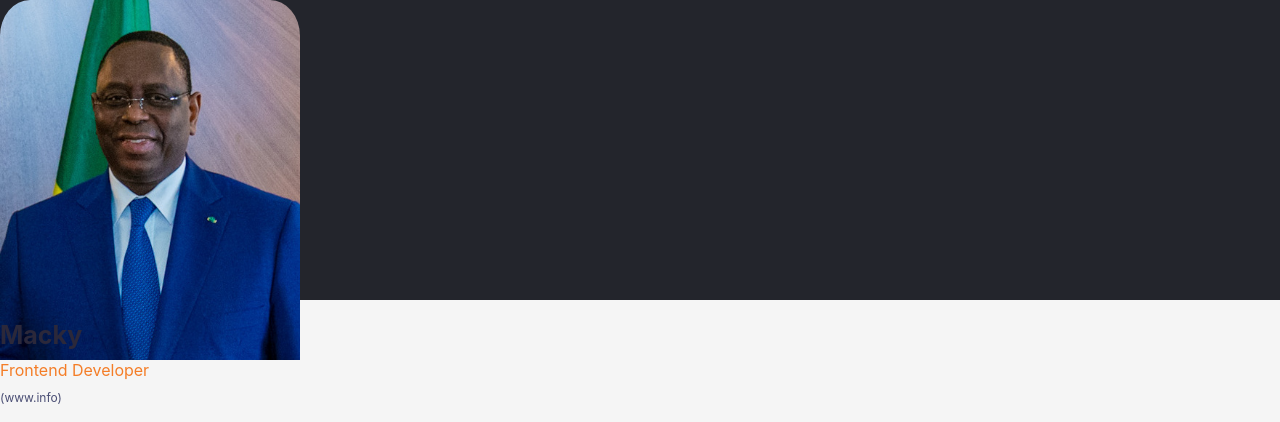
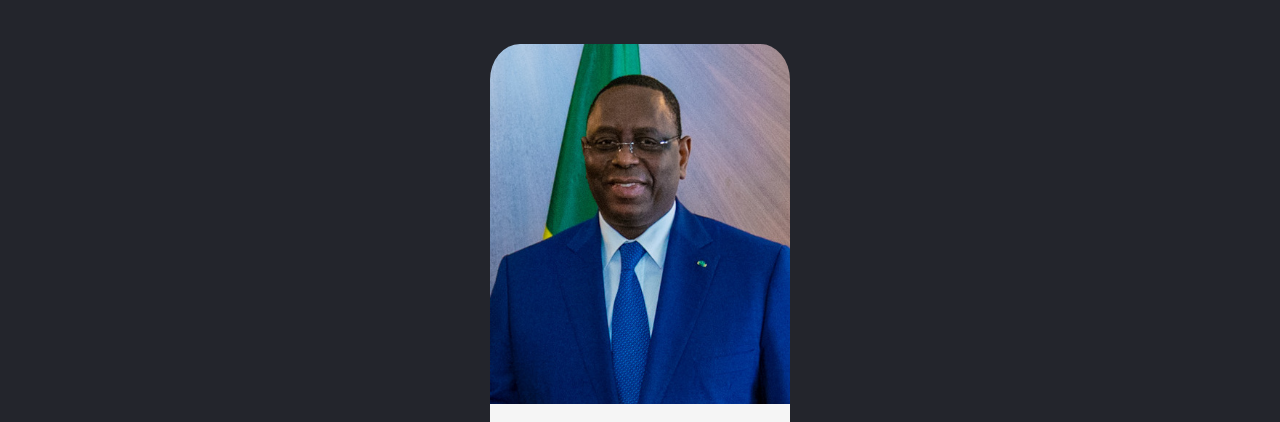
Before and after one commit to billodiallo/my-businesscard, a React app in the folder prject1/scrimsolo/digital-card/: page / in a window 1280 px wide. Shown: the top 422 px of the page. Built offline with nearby package versions, Linux system fonts and the light colour scheme.

Commit message:
Add padding in name

```diff
--- /dev/null
+++ b/prject1/scrimsolo/digital-card/src/components/App.css
@@ -0,0 +1,7 @@
+.App {
+    display: grid;
+    place-items: center;
+    text-align: center;
+    margin-top: 44px;
+    margin-bottom: 44px;
+  }
--- a/prject1/scrimsolo/digital-card/src/components/App.js
+++ b/prject1/scrimsolo/digital-card/src/components/App.js
@@ -1,8 +1,9 @@
 import Info from "./InfosApp";
+import '../components/App.css'
 
 const  App = () => {
   return (
-    <div>
+    <div className="App">
     <Info />
     </div>
   );
--- a/prject1/scrimsolo/digital-card/src/components/InfosApp.js
+++ b/prject1/scrimsolo/digital-card/src/components/InfosApp.js
@@ -1,7 +1,6 @@
 import macky from "../assets/profile.jpg"
 import emailLogo from "../assets/Email-logo.png"
 import linkedln from '../assets/LinkedIn-logo.png'
-import '../styles/styles.css'
 import  styleinfo from '../styles/InfosApp.module.css'
 const Info = () => {
   return (
--- a/prject1/scrimsolo/digital-card/src/index.css
+++ b/prject1/scrimsolo/digital-card/src/index.css
@@ -1,13 +1,16 @@
+@import url("https://fonts.googleapis.com/css2?family=Atkinson+Hyperlegible&display=swap");
+
+*,
+*::before,
+*::after {
+  box-sizing: border-box;
+}
+
 body {
-    margin: 0;
-    font-family: -apple-system, BlinkMacSystemFont, 'Segoe UI', 'Roboto', 'Oxygen',
-      'Ubuntu', 'Cantarell', 'Fira Sans', 'Droid Sans', 'Helvetica Neue',
-      sans-serif;
-    -webkit-font-smoothing: antialiased;
-    -moz-osx-font-smoothing: grayscale;
-  }
-
-  code {
-    font-family: source-code-pro, Menlo, Monaco, Consolas, 'Courier New',
-      monospace;
-  }
+  margin: 0;
+  padding: 0;
+  background-color: #23252c;
+  font-family: "Atkinson Hyperlegible", -apple-system, BlinkMacSystemFont,
+    "Segoe UI", Roboto, Oxygen, Ubuntu, Cantarell, "Open Sans", "Helvetica Neue",
+    sans-serif;
+}
--- a/prject1/scrimsolo/digital-card/src/index.js
+++ b/prject1/scrimsolo/digital-card/src/index.js
@@ -1,6 +1,7 @@
 import React from 'react';
 import ReactDOM from 'react-dom';
 import App from './components/App'
+import "./index.css"
 import reportWebVitals from './reportWebVitals';
 
 ReactDOM.render(
--- a/prject1/scrimsolo/digital-card/src/styles/InfosApp.module.css
+++ b/prject1/scrimsolo/digital-card/src/styles/InfosApp.module.css
@@ -22,6 +22,7 @@
     margin: 0;
     font-size: 25px;
     color: #2b283a;
+    padding-top: 60px;
   }
 
   .title {
--- a/prject1/scrimsolo/digital-card/src/styles/styles.css
+++ /dev/null
@@ -1,15 +0,0 @@
-
-body {
-    background-color: #23252c;
-    font-family: Atkinson Hyperlegible,-apple-system,BlinkMacSystemFont,Segoe UI,Roboto,Oxygen,Ubuntu,Cantarell,Open Sans,Helvetica Neue,sans-serif;
-    margin: 0;
-    padding: 0;
-}
-
-
-
-
-.social {
-    display: flex;
-    justify-content: center;
-}
```
